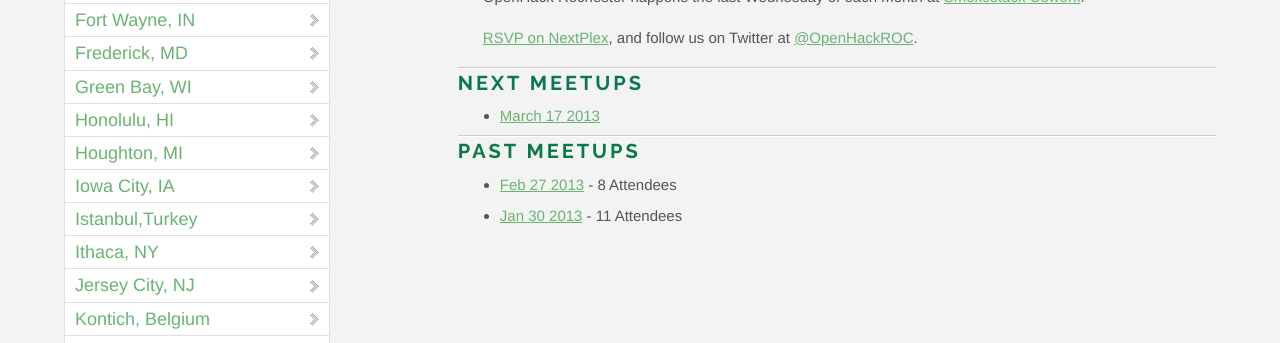
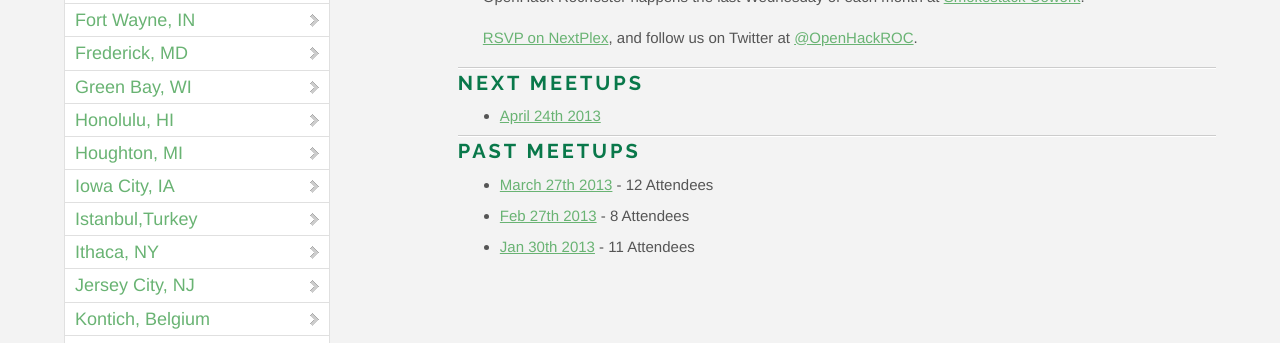
Before and after one commit to OpenHack/openhack.github.com, a Jekyll site: the page built from rochester/index.markdown, in a window 1280 px wide. Shown: the part 842-1185 px from the top of the page. Built offline with Jekyll 4.4.1, drawn with Linux system fonts in a browser that asks for light colours; nearby versions of some CDN libraries; Markdown is read by kramdown in place of the engine named in the settings; comment, search, counter and statistics services are not loaded.

Commit message:
Added Rochester April event.

```diff
--- a/rochester/index.markdown
+++ b/rochester/index.markdown
@@ -12,13 +12,14 @@ title: OpenHack - Rochester, NY
 OpenHack Rochester happens the last Wednesday of each month at [Smokestack Cowork](http://smokestackcowork.com).
 
 
-[RSVP on NextPlex](http://nextplex.com/rochester-ny/calendar/events/4347-openhack-rochester), and follow us on Twitter at [@OpenHackROC](https://twitter.com/OpenHackROC).
+[RSVP on NextPlex](http://nextplex.com/rochester-ny/groups/openhack-rochester/events/5503-openhack-rochester), and follow us on Twitter at [@OpenHackROC](https://twitter.com/OpenHackROC).
 
 ### Next meetups
 
-* [March 17 2013](http://nextplex.com/rochester-ny/calendar/events/4347-openhack-rochester)
+* [April 24th 2013](http://nextplex.com/rochester-ny/groups/openhack-rochester/events/5503-openhack-rochester)
 
 ### Past meetups
 
-* [Feb 27 2013](http://nextplex.com/rochester-ny/calendar/events/3432-openhack-rochester) - 8 Attendees
-* [Jan 30 2013](http://nextplex.com/rochester-ny/calendar/events/1369-openhack-rochester) - 11 Attendees
+* [March 27th 2013](http://nextplex.com/rochester-ny/calendar/events/4347-openhack-rochester) - 12 Attendees
+* [Feb 27th 2013](http://nextplex.com/rochester-ny/calendar/events/3432-openhack-rochester) - 8 Attendees
+* [Jan 30th 2013](http://nextplex.com/rochester-ny/calendar/events/1369-openhack-rochester) - 11 Attendees
```
